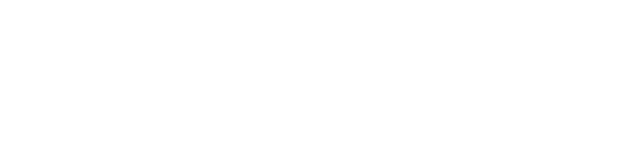
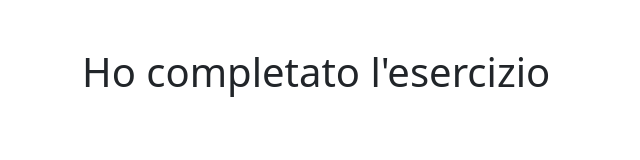
Before and after one commit to robertoraciti/vue-hello, a plain HTML site: page index.html in a window 1280 px wide. Shown: the whole page, without its empty margins (0-640 px from the left). Drawn offline with nearby package versions, Linux system fonts and the light colour scheme; files whose address does not match are found by name.

Commit message:
complete ex

```diff
--- a/index.html
+++ b/index.html
@@ -15,6 +15,8 @@
     <script src=".//js/main.js" defer></script>
   </head>
   <body>
-    <div id="app" class="container mt-5"></div>
+    <div id="app" class="container mt-5">
+      <h1>{{ message }}</h1>
+    </div>
   </body>
 </html>
```
